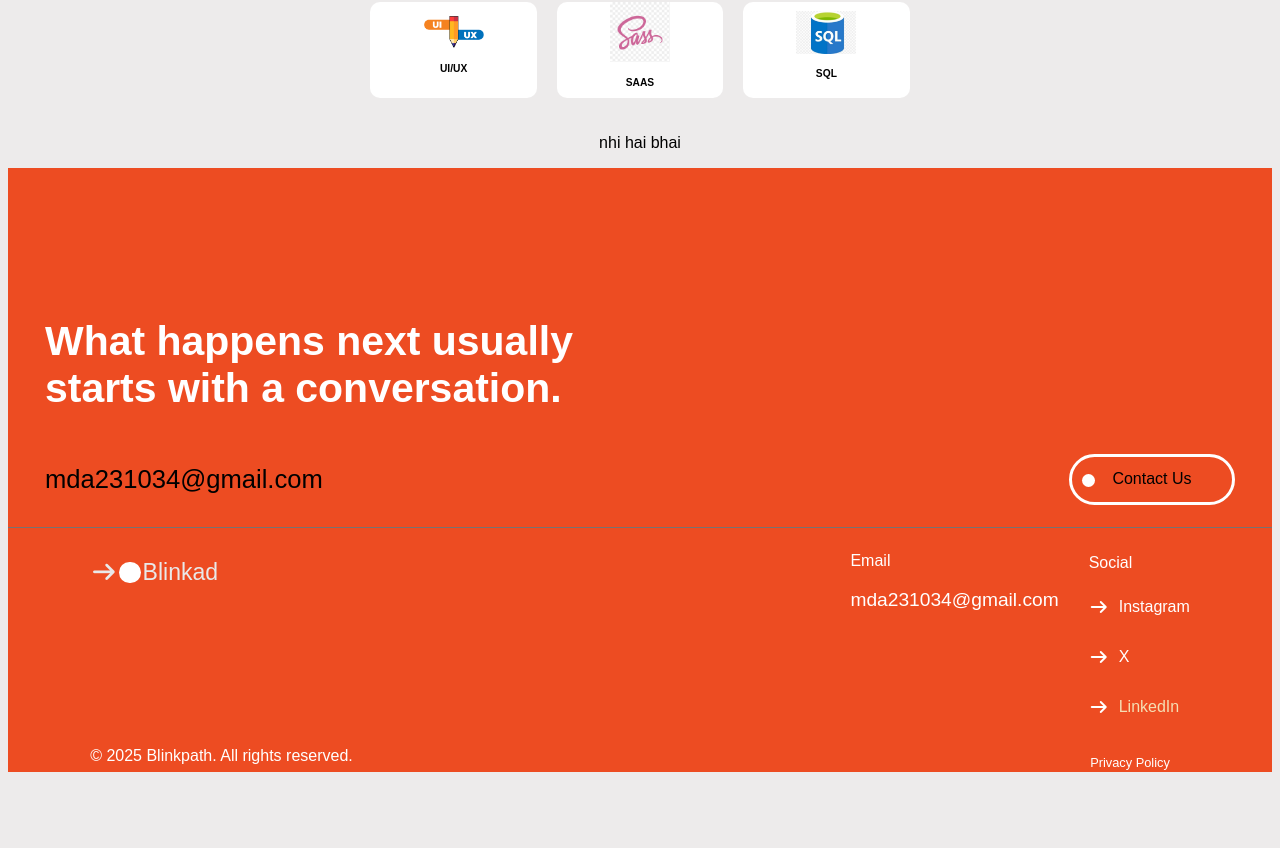
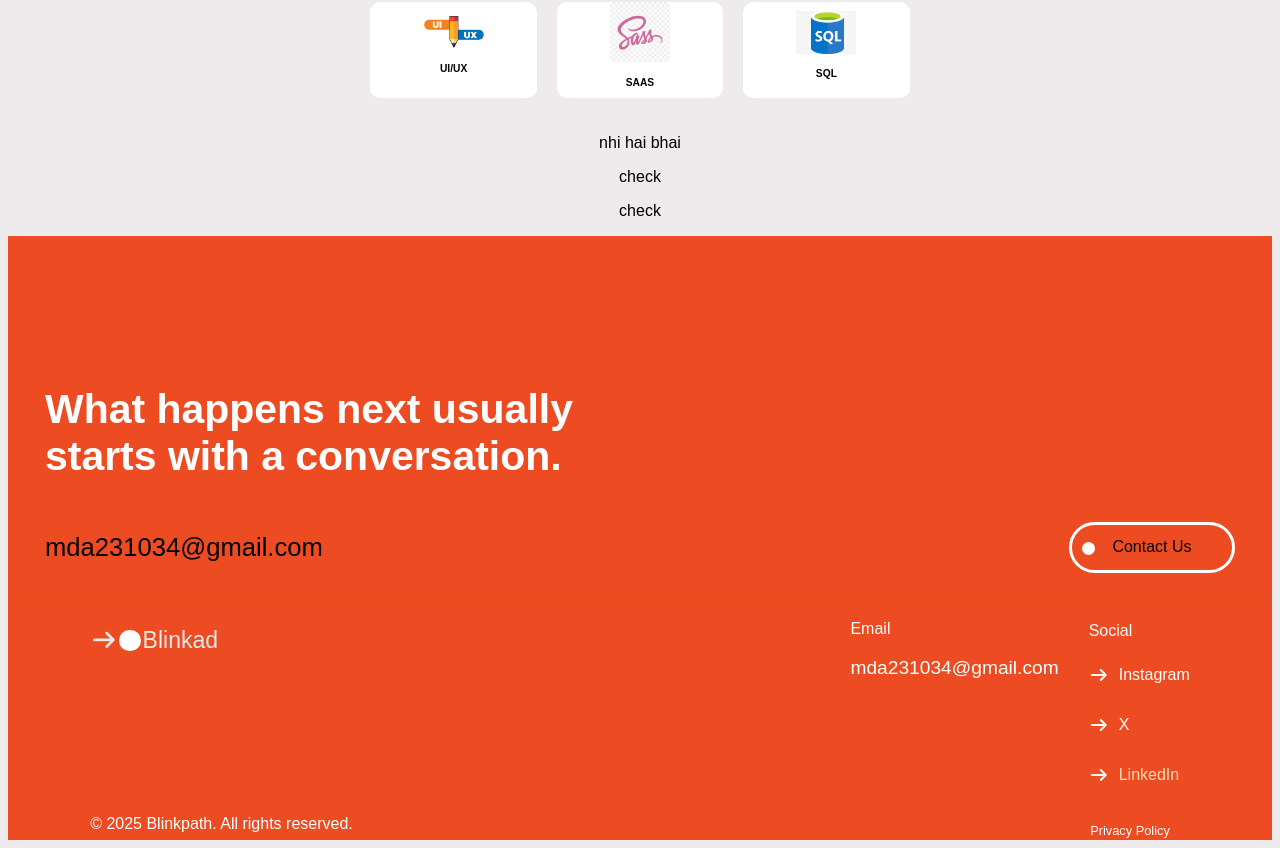
Before and after one commit to Mdd-sheikh/original-portfolio, a React (Vite) app in the folder portfolio/: page / in a window 1280 px wide. Shown: the part 1634-2482 px from the top of the page. Before the commit the page ends 2414 px from the top, so only its background shows below. Built offline with nearby package versions, Linux system fonts and the light colour scheme; a web font is replaced by a local one.

Commit message:
fix line endings

```diff
--- a/portfolio/src/components/Section.jsx
+++ b/portfolio/src/components/Section.jsx
@@ -125,6 +125,8 @@ const Section = () => {
             </div>
 
            <p>nhi hai bhai</p>
+           <p>check</p>
+           <p>check</p>
 
         </>
     )
```
